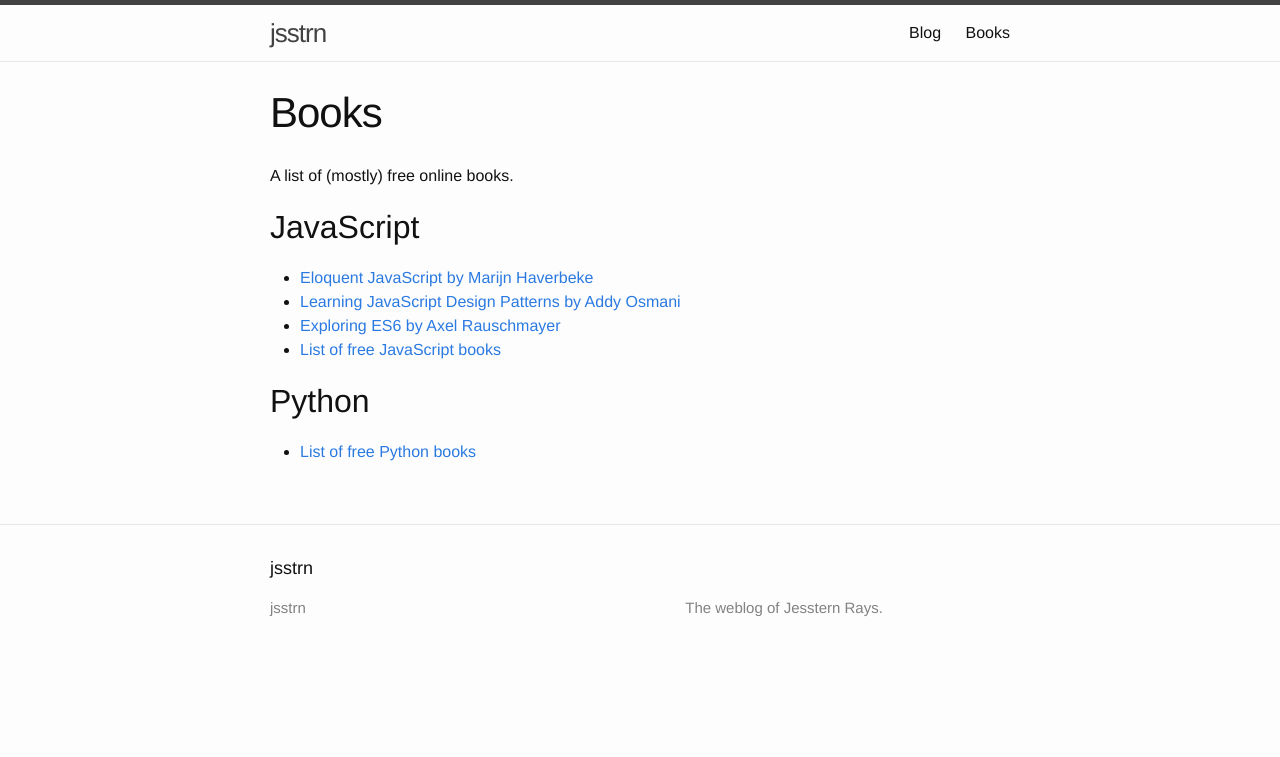
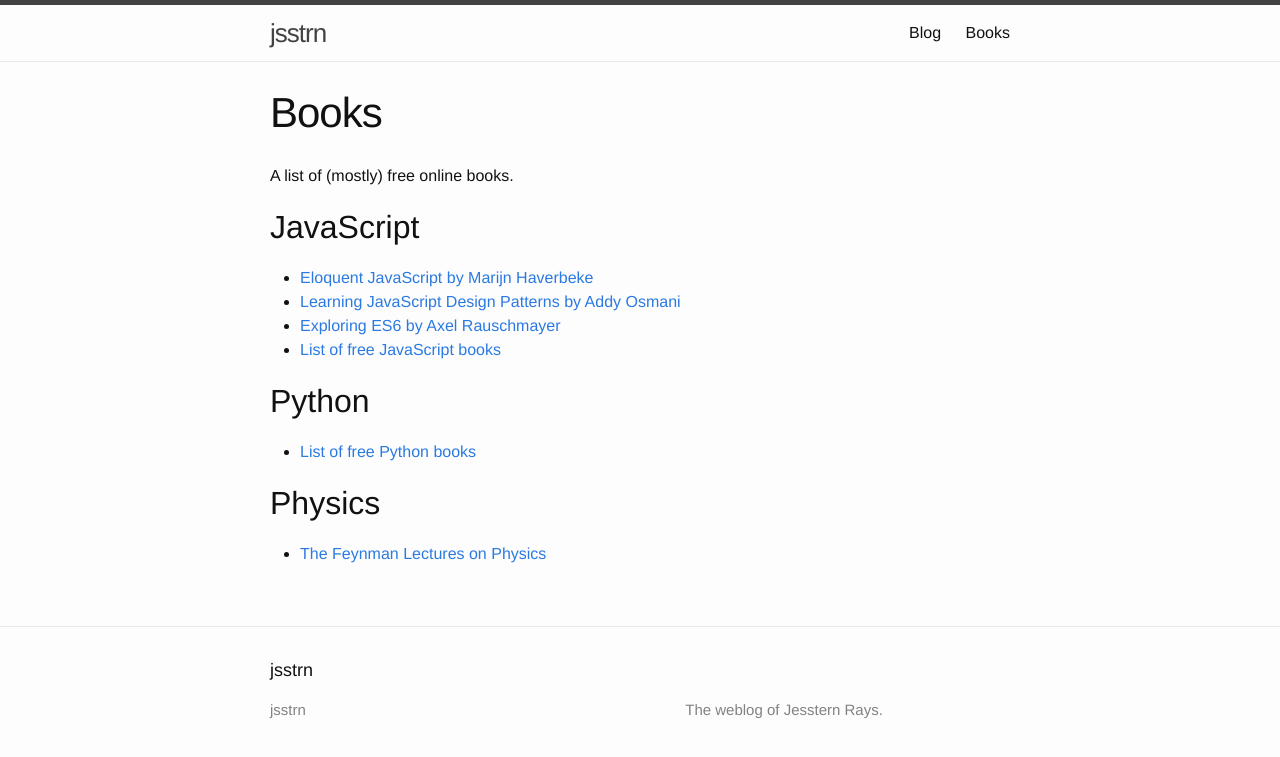
Before and after one commit to jsstrn/jsstrn, a Jekyll site: the page built from books.md, in a window 1280 px wide. Shown: the top 757 px of the page. Built offline with Jekyll 4.4.1, drawn with Linux system fonts in a browser that asks for light colours.

Commit message:
Add a book to the list

```diff
--- a/books.md
+++ b/books.md
@@ -25,3 +25,7 @@ A list of (mostly) free online books.
 
 <!-- links -->
 [py-books]: http://pythonbooks.revolunet.com/
+
+## Physics
+
+- [The Feynman Lectures on Physics](http://www.feynmanlectures.caltech.edu/)
```
